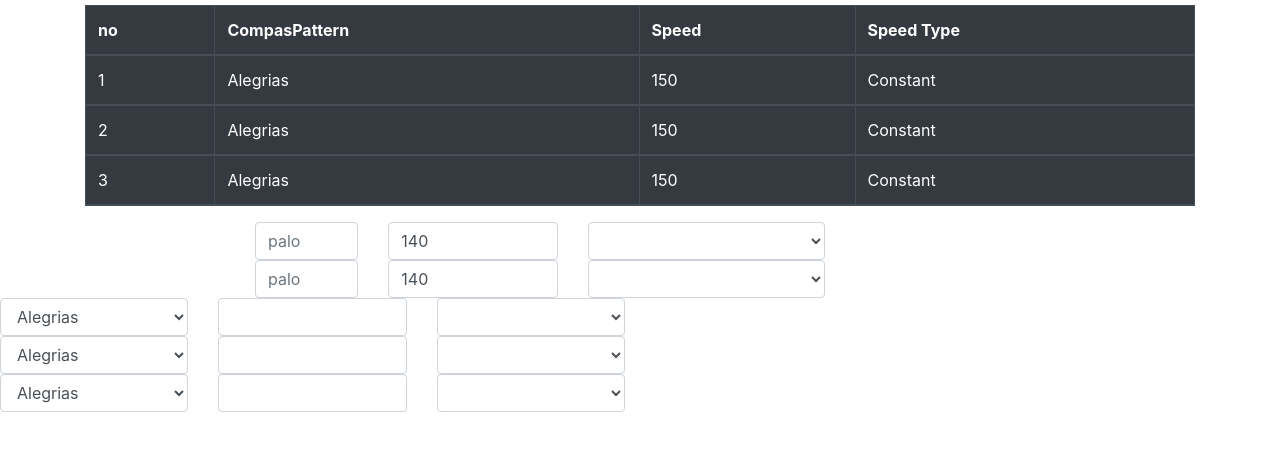
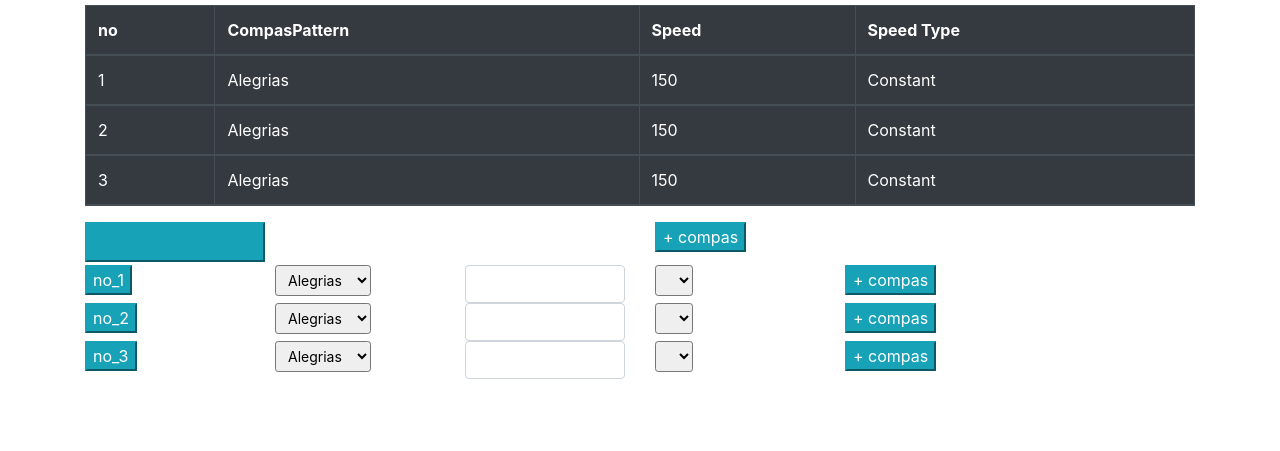
Before and after one commit to sunpochin/flamenco-metronome-nodejs, a website: page public/sheeteditor.html in a window 1280 px wide. Shown: the part 51-502 px from the top of the page. Drawn offline with nearby package versions, Linux system fonts and the light colour scheme; no server answers.

Commit message:
adding header.

```diff
--- a/public/js/MetronomeApp.js
+++ b/public/js/MetronomeApp.js
@@ -75,6 +75,8 @@ class MetronomeApp {
                 // console.log('json: ', json)
                 // console.log('this.datas: ', this.datas)
                 this.tableCreate();
+
+                this.addHeader();
                 this.rowsCreate2(this.datas);
 //                this.rowsCreate(this.datas);
             });
@@ -116,22 +118,85 @@ class MetronomeApp {
         this.generateTable(table, this.datas);
     }
 
+    addHeader() {
+        var myParent = document.body;
+
+        var iContainer = document.createElement('div');
+        iContainer.className="container";
+        myParent.appendChild(iContainer);
+
+        var iRow, iNo, iCol, iBtn;
+        var colID = "", iSelect = "", option = "";
+        // adding row.
+        iRow = document.createElement('div');
+        iRow.className = "row";
+
+        iNo = document.createElement('button');
+        console.log('colID: ', colID);
+        iNo.setAttribute("id", colID);
+        iNo.className = "btn-info";
+        iNo.textContent = colID;
+        iNo.setAttribute("onChange", "metronomeApp.setSound(this.selectedIndex + 1)");
+        iNo.setAttribute('style', 'height:40px; width:180px');
+
+        iCol = document.createElement('div');
+        iCol.className = "col-md-6";
+        iCol.appendChild(iNo);
+        iRow.appendChild(iCol);
+
+
+        iBtn = document.createElement('button');
+        colID = "add_0" ;
+        iBtn.setAttribute("id", colID);
+        iBtn.className = "btn-info";
+        iBtn.textContent = "+ compas"
+        iBtn.setAttribute("onClick", "metronomeApp.addCompas(this)");
+
+        iCol = document.createElement('div');
+        iCol.className = "col-md-6";
+        console.log('colID: ', colID);
+        iCol.appendChild(iBtn);
+        iRow.appendChild(iCol);
+
+        iContainer.appendChild(iRow);
+
+    }
+
     rowsCreate2(data) {
         var myParent = document.body;
         var arrayPalo = ["Alegrias","Tangos","Soleares","Bulerias"];
         var arraySpeedType = ["Constant", "Inc. by Beat", "Inc. by Compas", "Dec. by Beat", "Dec. by Compas"];
+
+        var iContainer = document.createElement('div');
+        iContainer.className="container";
+        myParent.appendChild(iContainer);
+
         for (let element of data) {
-            console.log('element: ', element);
-            var iRow, iCol;
-            var colID = "";
-            var iSelect = "", option = "";
+//            console.log('element: ', element);
+            var iRow, iNo, iCol, iBtn;
+            var colID = "", iSelect = "", option = "";
+            // adding row.
             iRow = document.createElement('div');
             iRow.className = "row";
+
+            iNo = document.createElement('button');
+            colID = "no_" + element["no"];
+            console.log('colID: ', colID);
+            iNo.setAttribute("id", colID);
+            iNo.className = "btn-info";
+            iNo.textContent = colID;
+            iNo.setAttribute("onChange", "metronomeApp.setSound(this.selectedIndex + 1)");
+
+            iCol = document.createElement('div');
+            iCol.className = "col-md-2";
+            iCol.appendChild(iNo);
+            iRow.appendChild(iCol);
+
 
             iSelect = document.createElement('select');
             colID = "Palo_" + element["no"];
             iSelect.setAttribute("id", colID);
-            iSelect.setAttribute("class", "form-control");
+            iSelect.setAttribute("class", "form-control-sm");
             iSelect.setAttribute("onChange", "metronomeApp.setSound(this.selectedIndex + 1)");
             for (var i = 0; i < arrayPalo.length; i++) {
                 option = document.createElement("option");
@@ -166,7 +231,7 @@ class MetronomeApp {
             // iSelect.setAttribute("id", rowID);
             colID = "soundSelect_" + element["no"];
             iSelect.setAttribute("id", colID);
-            iSelect.setAttribute("class", "form-control");
+            iSelect.setAttribute("class", "form-control-sm");
             iSelect.setAttribute("onChange", "metronomeApp.setSound(this.selectedIndex + 1)");
 
             iCol = document.createElement('div');
@@ -177,7 +242,22 @@ class MetronomeApp {
             iRow.appendChild(iCol);
 
 
-            myParent.appendChild(iRow);
+            iBtn = document.createElement('button');
+            colID = "add_" + element["no"];
+            iBtn.setAttribute("id", colID);
+            iBtn.className = "btn-info";
+            iBtn.textContent = "+ compas"
+            iBtn.setAttribute("onClick", "metronomeApp.addCompas(this)");
+
+            iCol = document.createElement('div');
+            iCol.className = "col-md-2";
+            console.log('colID: ', colID);
+//            iBtn.setAttribute("class", "form-control");
+            iCol.appendChild(iBtn);
+            iRow.appendChild(iCol);
+
+
+            iContainer.appendChild(iRow);
         }
 
     }
@@ -269,14 +349,8 @@ class MetronomeApp {
         this.metroWorker.setPalo(type);
     }
 
-    addCompas() {
-        // Append a text node to the cell
-        var newText  = document.createTextNode('New row');
-        // Insert a row in the table at the last row
-        var newRow   = document.add();
-//        newCell.appendChild(newText);
-        console.log('addCompas, document: ', document);
-//        this.metroWorker.addCompas();
+    addCompas(element) {
+        console.log('addCompas, compasNo: ', element);
     }
 
     /**
--- a/public/sheeteditor.html
+++ b/public/sheeteditor.html
@@ -27,7 +27,7 @@
     </table>
 </div>
 
-<div id="customarea" class="row" style="width:800px; margin:0 auto;">
+<!-- <div id="customarea" class="row" style="width:800px; margin:0 auto;">
     <div class="col-md-2">
       <input type="text" class="form-control" placeholder="palo">
     </div>
@@ -56,7 +56,7 @@
             onChange="metronomeApp.setSound(this.selectedIndex + 1)">
         </select>
     </div>
-</div>
+</div> -->
 
 
 <script src="https://code.jquery.com/jquery-3.3.1.min.js"></script>
```
